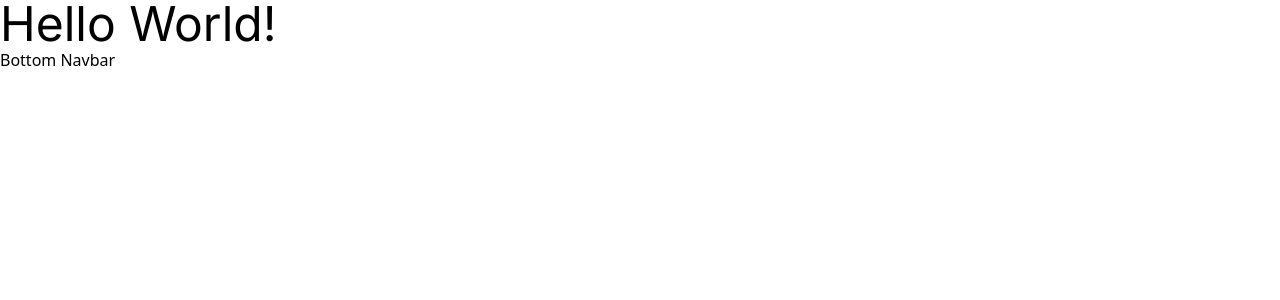
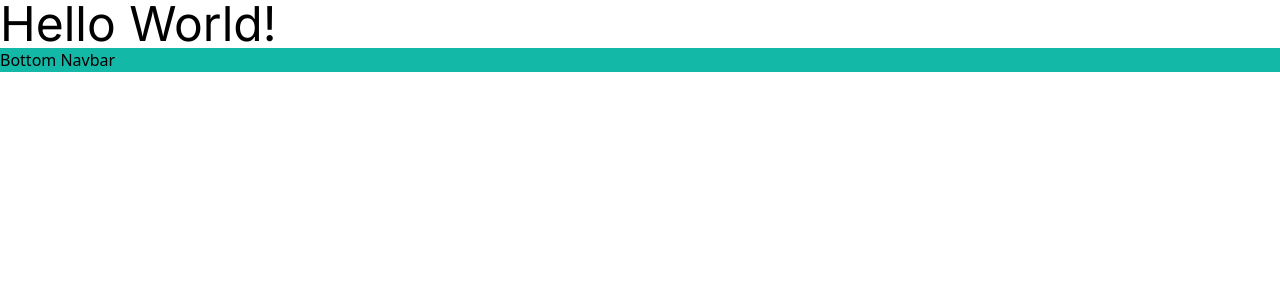
Before and after one commit to DevLukeHere/spotify-tailwind, a React (Create React App) app: page / in a window 1280 px wide. Shown: the top 300 px of the page. Built offline with nearby package versions, Linux system fonts and the light colour scheme.

Commit message:
Configured tailwind.config.js

```diff
--- a/tailwind.config.js
+++ b/tailwind.config.js
@@ -3,6 +3,7 @@ module.exports = {
     "./src/**/*.{js,jsx,ts,tsx}",
   ],
   theme: {
+    extend: {
       fontFamily: {
         inter: ['Inter', 'sans-serif']
       },
@@ -10,6 +11,10 @@ module.exports = {
         'spotify-green-primary': '#1DB954',
         'spotify-green-secondary': '#1DB954',
         'spotify-black': '#191414',
+      },
+      gridTemplateColumns: {
+        'footerLeft': 'auto auto minmax(0, 1fr)',
+      },
     }
   },
   extend: {},
```
Lines whose indentation alone changed are shown as unchanged.
